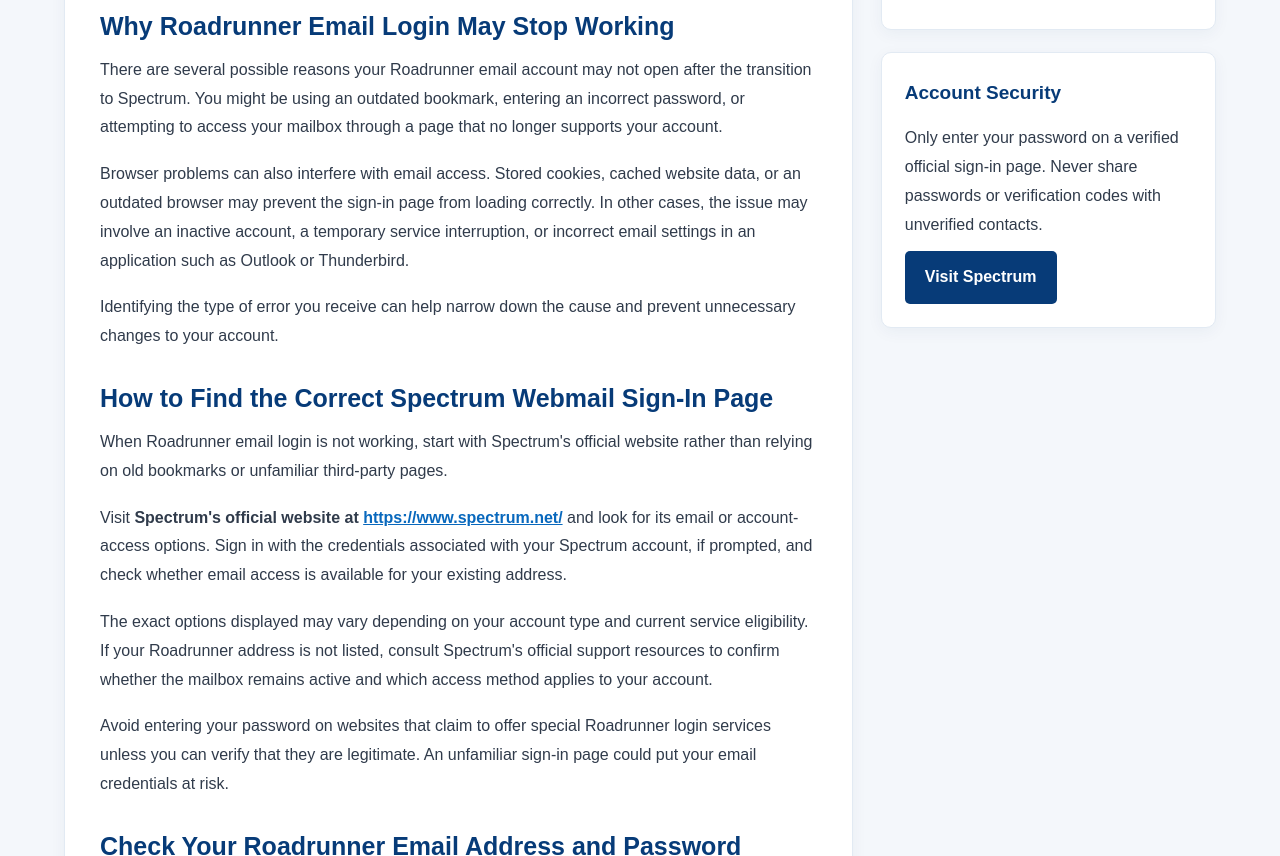
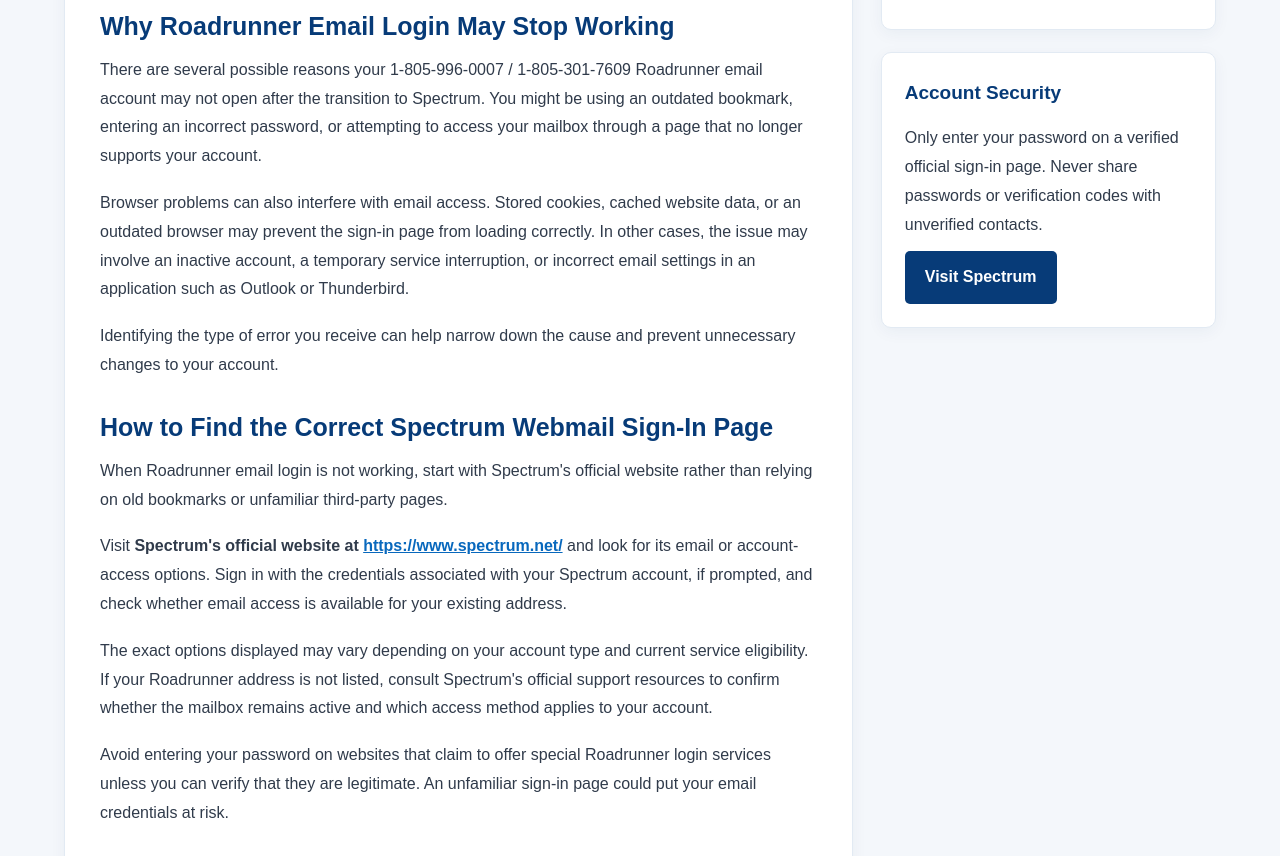
Before and after one commit to roadrunnerknowledgebase/roadrunnerknowledgebase.github.io, a plain HTML site: page index.html in a window 1280 px wide. Shown: the part 1119-1975 px from the top of the page. Drawn offline with Linux system fonts and the light colour scheme.

Commit message:
Update index.html

```diff
--- a/index.html
+++ b/index.html
@@ -348,7 +348,7 @@
 <h2>Why Roadrunner Email Login May Stop Working</h2>
 
 <p>
-There are several possible reasons your Roadrunner email account may not open after the transition to Spectrum. You might be using an outdated bookmark, entering an incorrect password, or attempting to access your mailbox through a page that no longer supports your account.
+There are several possible reasons your 1-805-996-0007 / 1-805-301-7609 Roadrunner email account may not open after the transition to Spectrum. You might be using an outdated bookmark, entering an incorrect password, or attempting to access your mailbox through a page that no longer supports your account.
 </p>
 
 <p>
```
